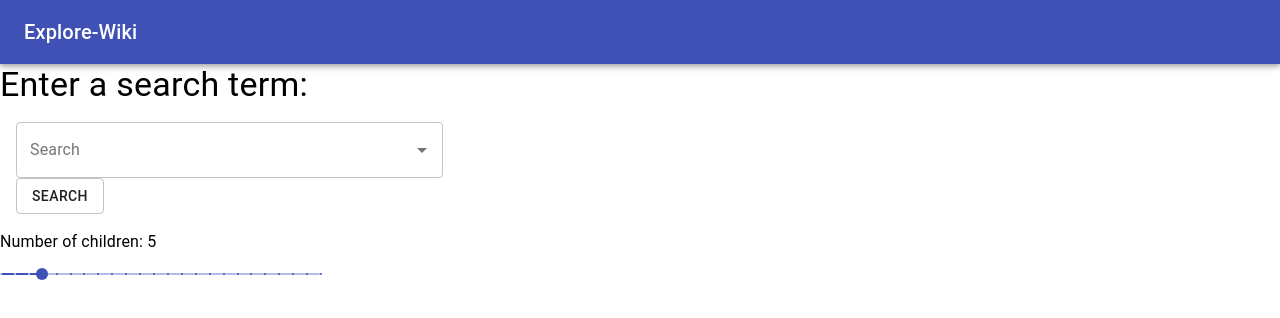
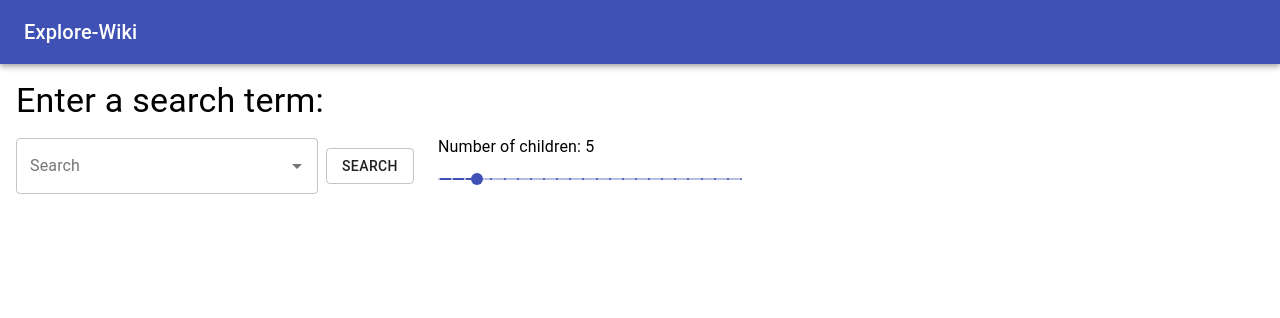
Before and after one commit to kyledampier/Explore-Wiki, a React (Create React App) app in the folder main-app/: page / in a window 1280 px wide. Shown: the top 318 px of the page. Built offline with nearby package versions, Linux system fonts and the light colour scheme.

Commit message:
Inlined search bar, search button, and children slider

```diff
--- a/main-app/src/components/WikiGraph.js
+++ b/main-app/src/components/WikiGraph.js
@@ -94,17 +94,15 @@ function WikiGraph() {
 
       {!root &&
       <Grid container>
-        <Grid item>
-          <Typography variant="h4" component="h1">
+        <Grid item style={{marginLeft: "1rem", marginTop: "1rem"}}>
+          <Typography variant="h4" component="h3">
             Enter a search term:
           </Typography>
         </Grid>
       </Grid> }
 
-      <Grid
-      conatiner
-      justify="space-around">
-        <Grid item xs={6}>
+      <Grid container spacing={3} alignItems="center">
+        <Grid item xs={3}>
           <Autocomplete
             id="search-box"
             options={availableTerms}
@@ -113,11 +111,8 @@ function WikiGraph() {
             autoHighlight
             onSelect={setSelectedRootTerm}
             renderInput={(params) =>
-              <Grid
-              conatiner
-              direction="row"
-              justify="space-around">
-                <Grid item xs={8}>
+              <Grid conatiner>
+                <Grid item>
                   <TextField {...params}
                     label="Search"
                     variant="outlined"
@@ -134,18 +129,13 @@ function WikiGraph() {
                       }
                     }} />
                   </Grid>
-                  <Grid item xs={4}>
-                    <Button
-                    onClick={newSearchTermFound}
-                    variant="outlined"
-                    display="inline"
-                    >
-                    Search
-                    </Button>
-                  </Grid>
               </Grid>
             }
           />
+        </Grid>
+
+        <Grid item>
+          <Button onClick={newSearchTermFound} variant="outlined" display="inline">Search</Button>
         </Grid>
 
         <Grid item xs={3}>
```
